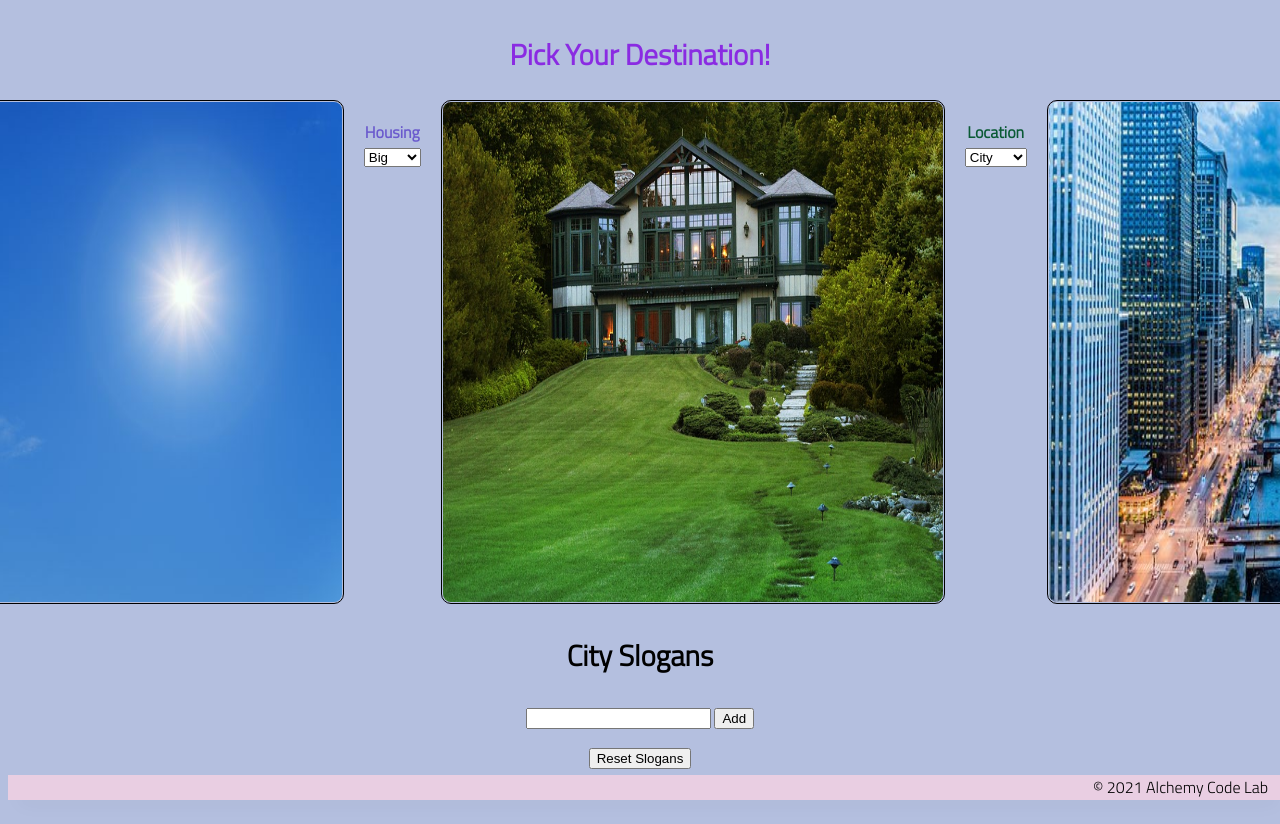
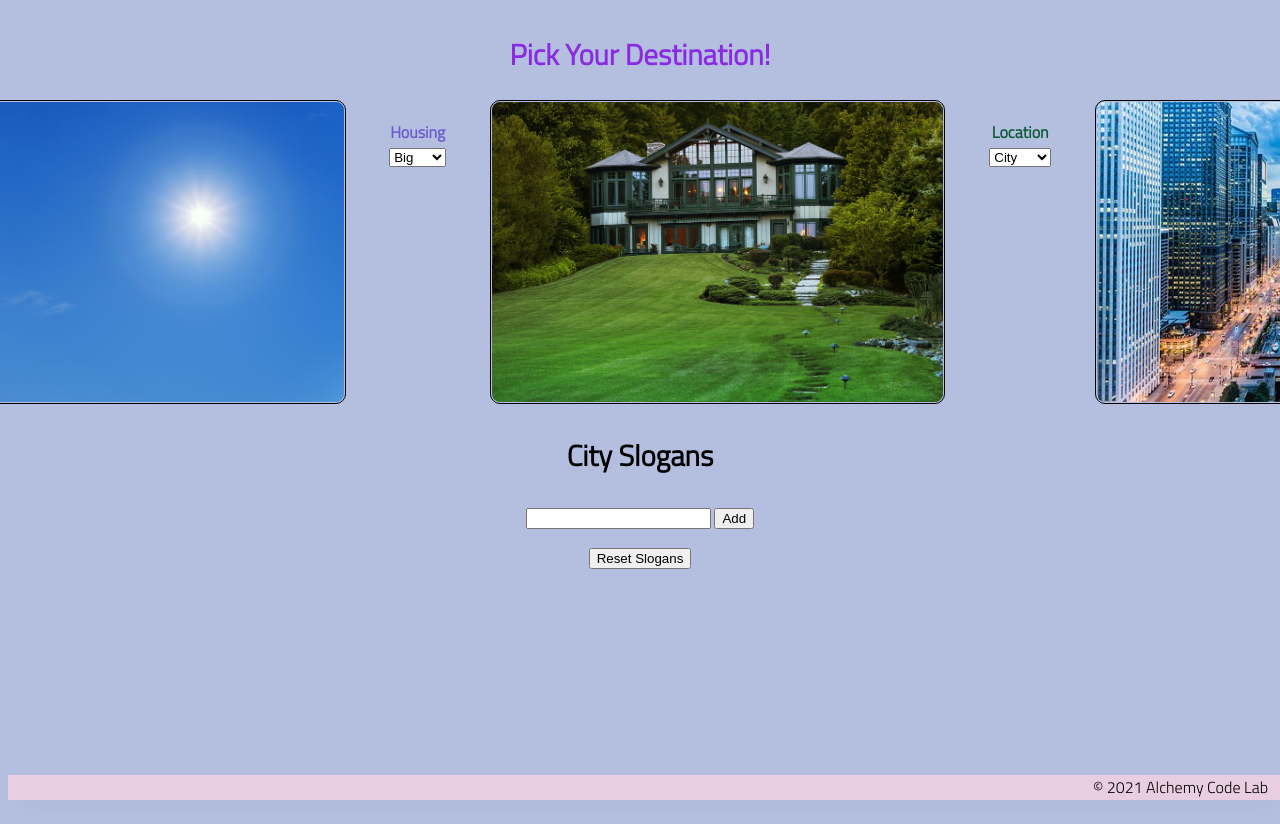
Before and after one commit to Andy-Mascaro/City, a plain HTML site: page index.html in a window 1280 px wide. Shown: the top 824 px of the page. After the commit the page ends 800 px from the top, so only its background shows below. Drawn offline with Linux system fonts and the light colour scheme.

Commit message:
adjusted pics and wording

```diff
--- a/styles/style.css
+++ b/styles/style.css
@@ -64,6 +64,8 @@ h3 {
 
 .results {
     text-align: center;
+    font-weight: bold;
+    color:cadetblue
 }
 
 .gutter-right {
@@ -110,8 +112,10 @@ img {
     padding: 1px;
     object-fit: fill;
     width: 500px;
-    height: 500px;
-    display: center;
+    height: 300px;
+    display: inline-block;
+
+
 }
 
   .details {
@@ -127,6 +131,7 @@ img {
     margin: 20px;
     text-align:center
 }
+
 
 /*.select img {
     margin-top: 10px;
```
